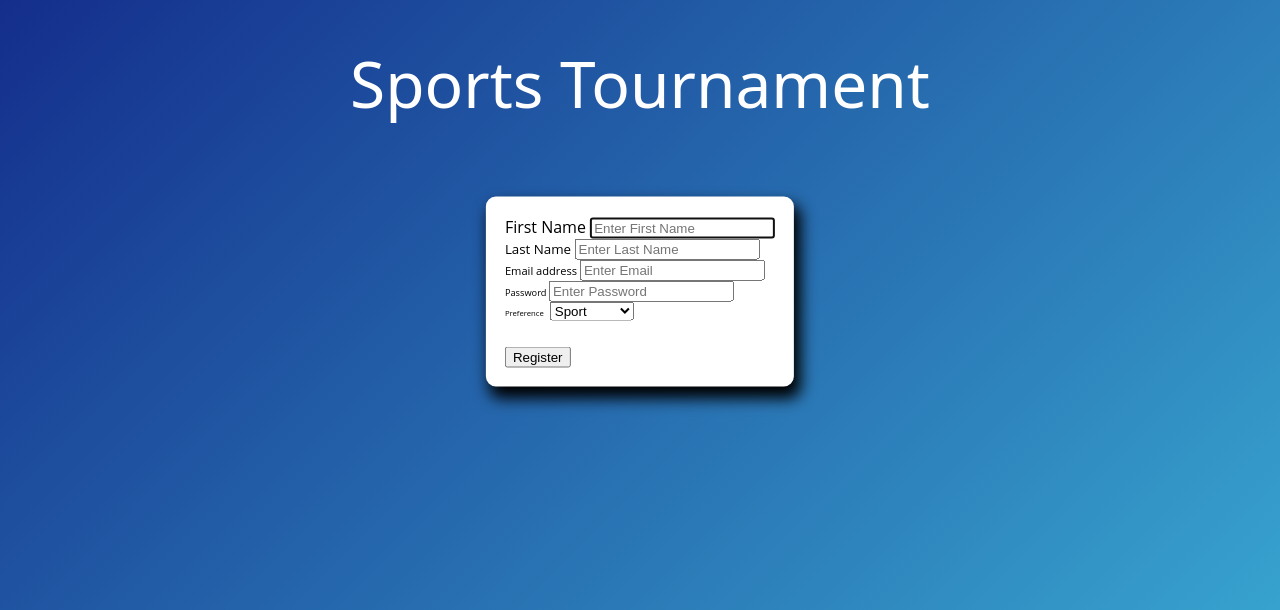
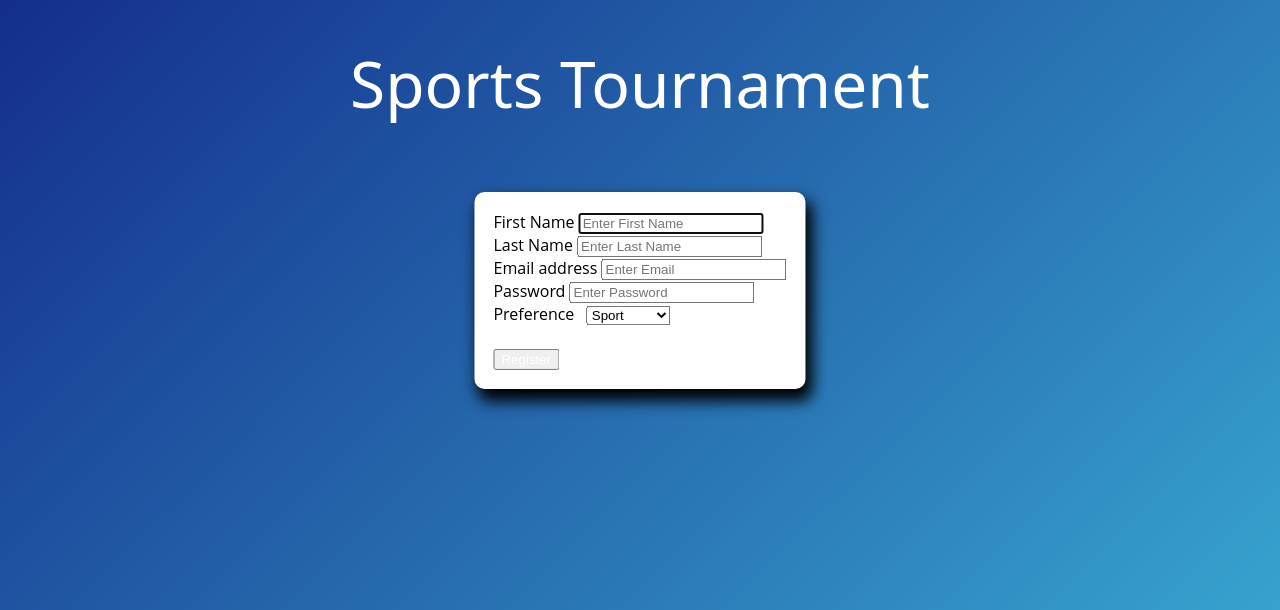
Before and after one commit to Rohanc28/Flask-registration-app, a Flask app: page /register in a window 1280 px wide. Shown: the top 610 px of the page. Run offline with Flask 2, Linux system fonts and the light colour scheme; parts of the project's set-up code (start-up, migrations or seed data) failed here and were passed over.

Commit message:
latest 1

```diff
--- a/template/register.html
+++ b/template/register.html
@@ -8,34 +8,28 @@
             <div class="form-group">
               <label >First Name</label>
               <input autofocus name="first_name" type="text" class="form-control"  required placeholder="Enter First Name">
-              <small
-
-            <br>
-            <br>
+              <br>
 
             <div class="form-group">
               <label >Last Name</label>
               <input autofocus name="last_name"type="text" class="form-control"  required placeholder="Enter Last Name">
-              <small
 
-            <br>
-            <br>
+              <br>
 
             <div class="form-group">
               <label >Email address</label>
               <input autofocus name="email"type="email" class="form-control" required placeholder="Enter Email">
-              <small
 
-            <br>
-            <br>
+                <br>
+
 
             <div class="form-group">
               <label >Password</label>
               <input autofocus name="password"type="password" class="form-control" required placeholder="Enter Password">
-              <small
+
 
             <br>
-            <br>
+
               <div class="col-auto my-1">
                 <label class="mr-sm-2" for="inlineFormCustomSelect" style="color:black;min-width:100px;">Preference &nbsp;</label>
                 <select name="sport" class="custom-select mr-sm-2" id="inlineFormCustomSelect" >
@@ -48,9 +42,9 @@
               </div>
 
             <br>
-            <br>
+
             <div class="text-center">
-            <button type="submit" class="btn btn-primary" value="register" style="color:black;">Register</button>
+            <button type="submit" class="btn btn-primary" value="register" style="color:white;">Register</button>
             </div>
           </form>
 
```
